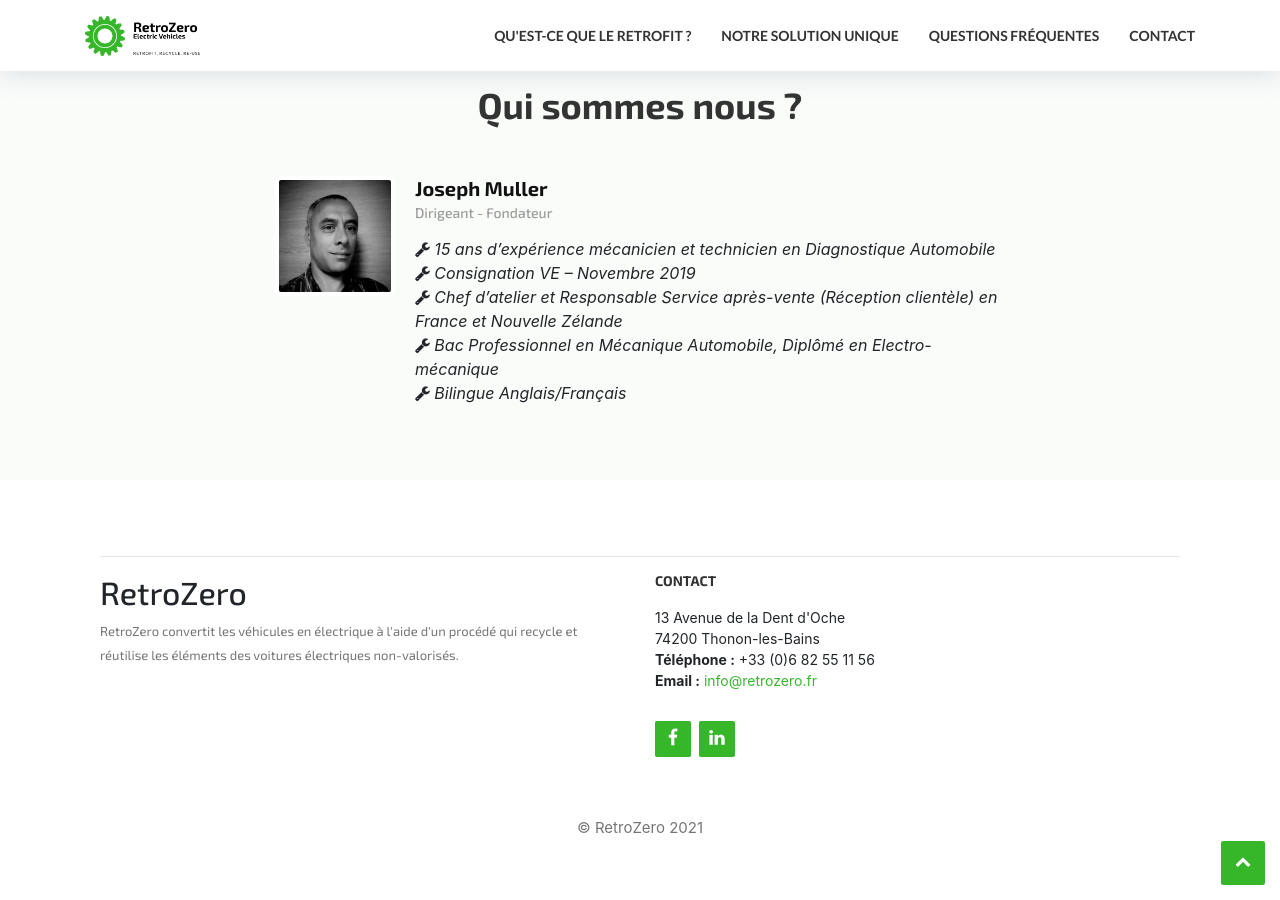
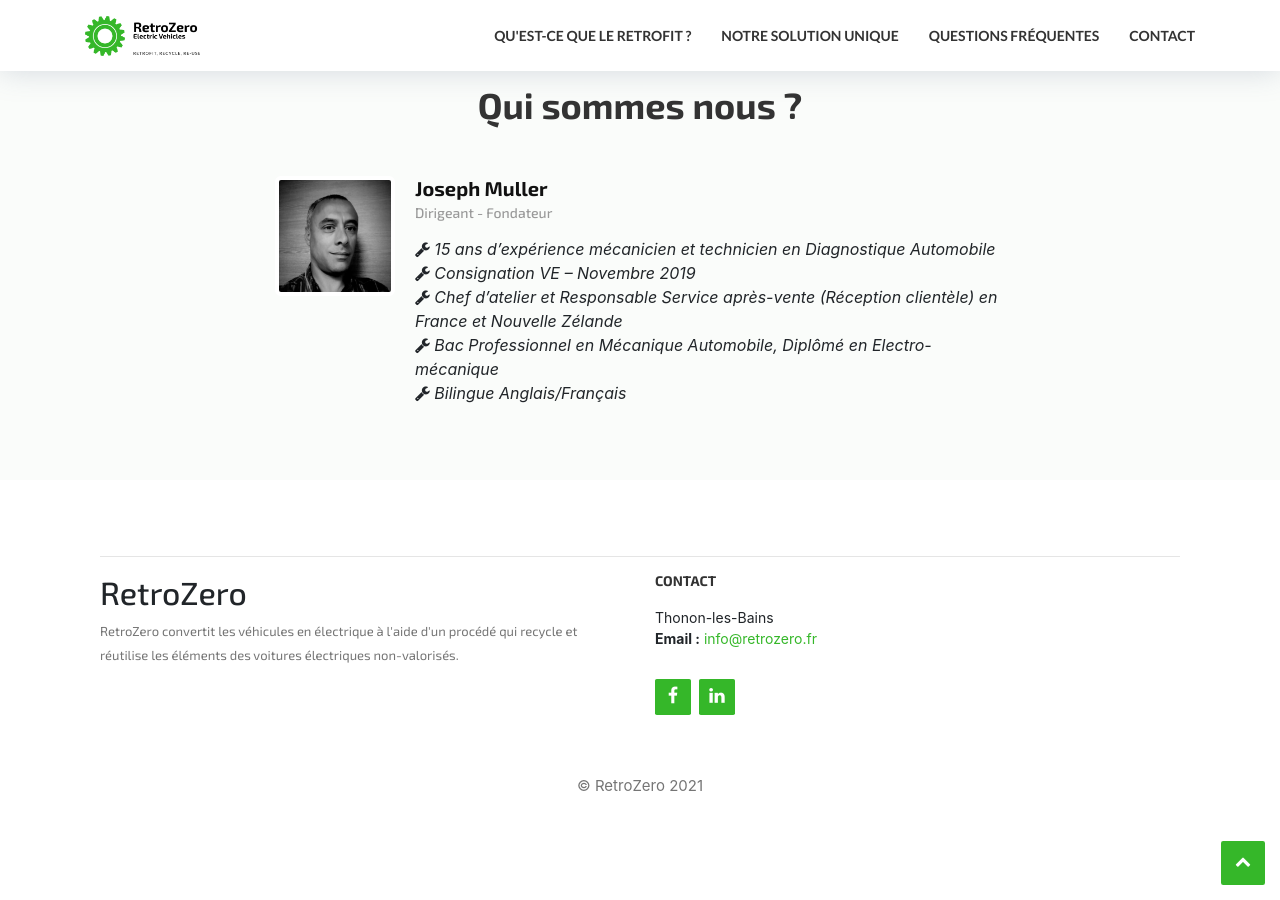
Before and after one commit to retrozero/retrozero.github.io, a Jekyll site: the page built from index.md, in a window 1280 px wide and 900 px high, scrolled down 4184 px. Built offline with Jekyll 4.4.1, drawn with Linux system fonts in a browser that asks for light colours; nearby versions of some CDN libraries; some web fonts are replaced.

Commit message:
maj coordonnees

```diff
--- a/_includes/footer.html
+++ b/_includes/footer.html
@@ -22,9 +22,7 @@
                 <div class="footer-links">
                   <h4>Contact</h4>
                   <p>
-                    13 Avenue de la Dent d'Oche<br>
-                    74200 Thonon-les-Bains<br>
-                    <strong>Téléphone :</strong> +33 (0)6 82 55 11 56<br>
+                    Thonon-les-Bains<br>
                     <strong>Email :</strong> <a href = "mailto: abc@example.com">info@retrozero.fr</a><br>
                   </p>
                 </div>
```
